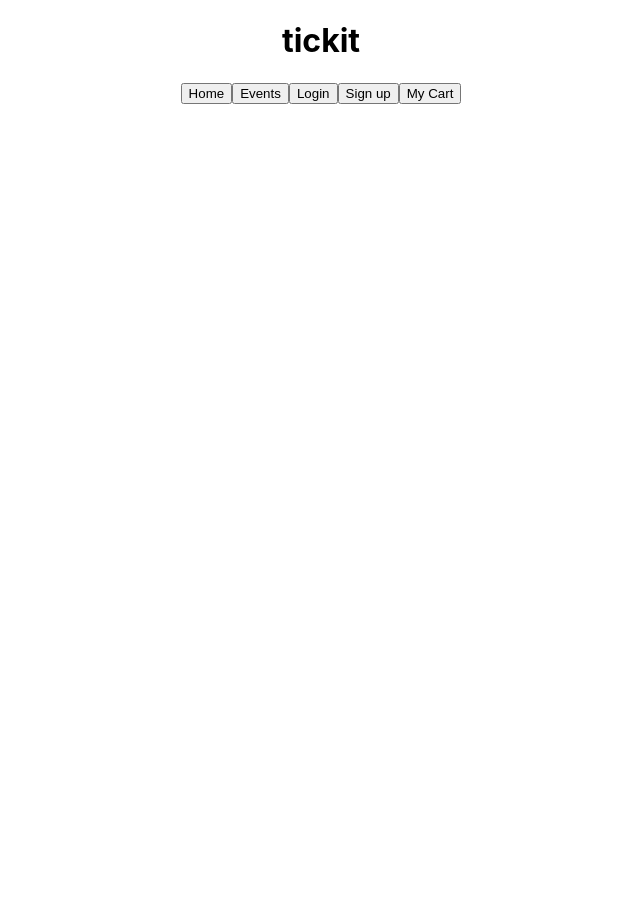
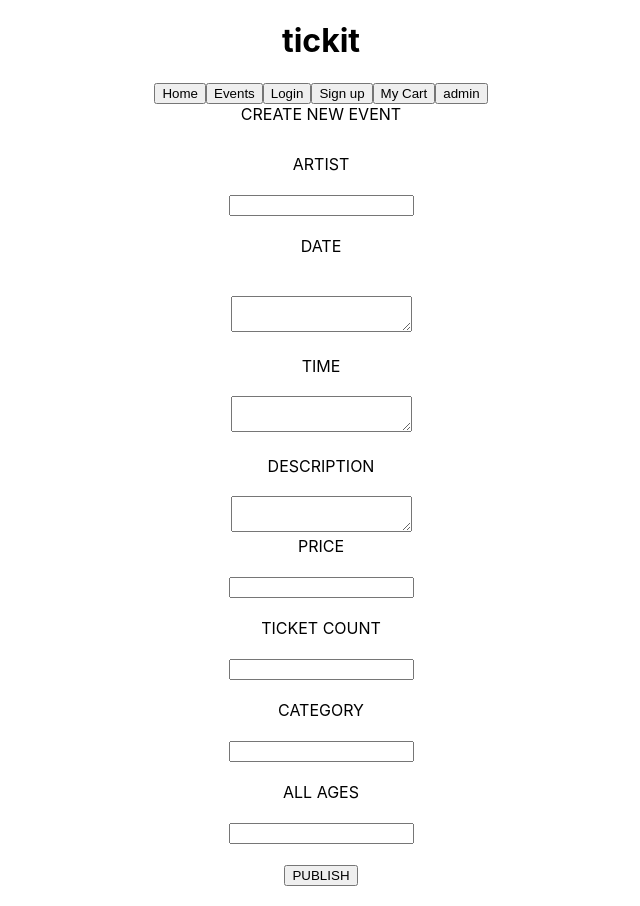
Before and after one commit to benjaminrogerlewin/tickit-front-end, a React (Create React App) app in the folder tickit/: page /create in a window 1280 px wide. Shown: the whole page, without its empty margins (319-959 px from the left). Before the commit the page ends 800 px from the top, so only its background shows below. Built offline with nearby package versions, Linux system fonts and the light colour scheme; no server answers.

Commit message:
started crud functionality

```diff
--- a/tickit/src/App.js
+++ b/tickit/src/App.js
@@ -1,24 +1,37 @@
-import logo from './logo.svg';
-import './App.css';
-import { Routes, Route, useParams} from 'react-router-dom'
-import Client from './services/api'
-import { useEffect, useState } from 'react';
-import Home from './components/Home'
-import Nav from './components/Nav'
-import Events from './components/Events'
-import Login from './components/Login'
-import SignUp from './components/SignUp';
-import Cart from './components/Cart'
+import logo from "./logo.svg";
+import "./App.css";
+import { Routes, Route, useParams } from "react-router-dom";
+import Client from "./services/api";
+import { useEffect, useState } from "react";
+import Home from "./components/Home";
+import Nav from "./components/Nav";
+import Events from "./components/Events";
+import Login from "./components/Login";
+import SignUp from "./components/SignUp";
+import Cart from "./components/Cart";
+import AdminEvents from "./components/AdminEvents";
+import EventCreate from "./components/EventCreate";
+import EventUpdate from "./components/EventUpdate";
+import AdminVenues from "./components/AdminVenues";
 
 function App() {
+  const [eventContent, setEventContent] = useState([]);
+  const [venue, setVenue] = useState([]);
 
-  const [venueContent, setVenueContent] = useState([])
+  const getVenue = () => {
+    Client.get(`/venues`).then((getVenue) => {
+      setVenue(getVenue.data);
+    });
+  };
 
-  const { id } = useParams();
+  useEffect(() => {
+    getVenue();
+  }, []);
 
+  // Read Data
   const getContent = () => {
     Client.get(`/events`).then((getContent) => {
-      setVenueContent(getContent.data);
+      setEventContent(getContent.data);
     });
   };
 
@@ -30,19 +43,45 @@ function App() {
     Client.delete(`/events/${id}`).then(() => {
       getContent();
     });
-    console.log(id)
+    console.log(id);
   };
-
 
   return (
     <div className="App">
       <Nav />
       <Routes>
-        <Route path="/" element={<Home venueContent={venueContent} handleDelete={handleDelete} />} />
-        <Route path="/events" element={<Events />} />
+        <Route
+          path="/"
+          element={
+            <Home eventContent={eventContent} handleDelete={handleDelete} />
+          }
+        />
+        <Route path="/events" element={<Events eventContent={eventContent}/>} />
         <Route path="/login" element={<Login />} />
         <Route path="/signup" element={<SignUp />} />
         <Route path="/cart" element={<Cart />} />
+        <Route
+          path="/admin"
+          element={<AdminVenues eventContent={eventContent} venue={venue} />}
+        />
+        <Route
+          path="/admin/:id"
+          element={
+            <AdminEvents
+              eventContent={eventContent}
+              handleDelete={handleDelete}
+              venue={venue}
+            />
+          }
+        />
+        <Route
+          path="/create"
+          element={<EventCreate eventContent={eventContent} />}
+        />
+        <Route
+          path="/update"
+          element={<EventUpdate eventContent={eventContent} />}
+        />
       </Routes>
     </div>
   );
--- /dev/null
+++ b/tickit/src/components/AdminEvents.jsx
@@ -0,0 +1,48 @@
+import { useEffect, useState } from "react";
+import Client from "../services/api";
+import { Link, useParams } from "react-router-dom";
+
+export default function AdminEvents(props) {
+
+    const [event, setEvent] = useState(null);
+
+    let { id } = useParams();
+
+    useEffect(() => {
+        if (!id) {
+            return;
+        }
+
+        let selectedVenue = props.venue.find(
+            (event) => event.id === parseInt(id)
+        );
+        setEvent(selectedVenue);
+    }, [props.venue, id]);
+
+    if (!event || !props.venue) {
+        return <div>Loading...</div>;
+    }
+
+    console.log(event)
+
+    return (
+        <>
+            <Link to='/create'><button>Create</button></Link>
+            <div>
+                <div key={event.id}>
+                    {event.events.map((e) => (
+                      <div>
+                    <div>
+                       <h1>{e.artist}</h1>
+                    </div>
+                    <Link to='/update'><button>Edit</button></Link>
+                    <button onClick={() => props.handleDelete(event.id)}>delete</button>
+                    </div>
+                ))}
+
+
+                </div>
+            </div>
+        </>
+    );
+}
--- /dev/null
+++ b/tickit/src/components/AdminVenues.jsx
@@ -0,0 +1,37 @@
+import { useEffect, useState } from "react";
+import Client from "../services/api";
+import { Link, useNavigate } from "react-router-dom";
+
+export default function AdminVenues(props) {
+
+    let navigate = useNavigate()
+
+    const showEvents = (ven) => {
+        navigate(`${ven.id}`)
+    }
+
+    // const [venue, setVenue] = useState([])
+
+    // const getVenue = () => {
+    //     Client.get(`/venues`).then((getVenue) => {
+    //       setVenue(getVenue.data);
+    //     });
+    //   };
+
+    //   useEffect(() => {
+    //     getVenue();
+    //   }, []);
+
+    return(
+        <>
+            <h1>this is venues</h1>
+            <div>
+                {props.venue.map((ven) => (
+                    <div onClick={() => showEvents(ven)} key={ven.id}>
+                       <span>{ven.name}</span>
+                    </div>
+                ))}
+            </div>
+        </>
+    )
+}
--- /dev/null
+++ b/tickit/src/components/EventCreate.jsx
@@ -0,0 +1,180 @@
+import { useState } from "react";
+import Client from "../services/api";
+
+export default function EventCreate(props) {
+  let id = 5;
+  const [createEvent, setCreateEvent] = useState([]);
+  const [formData, setFormData] = useState({
+    artist: "",
+    date: "",
+    time: "",
+    description: "",
+    price: "",
+    ticket_count: "",
+    category: "",
+    all_ages: "",
+    venue_id: 2
+  });
+
+  const handleChange = (e) => {
+    setFormData({ ...formData, [e.target.id]: e.target.value });
+  };
+
+  const handleSubmit = async (e) => {
+    e.preventDefault();
+    const response = await Client.post(`/events`, formData);
+    console.log(response.data);
+    setCreateEvent(response.data);
+  };
+
+  return (
+    <div className="pageContainer">
+      <div className="body">
+        <div className="pageTitle">
+          <span>CREATE NEW EVENT</span>
+        </div>
+
+        <div className="blogWindow" style={{ paddingTop: "30px" }}>
+          <form onSubmit={handleSubmit}>
+            <label htmlFor="title" className="homeTitle" style={{}}>
+              ARTIST
+            </label>
+            <br></br> <br></br>
+            <input
+              required
+              type="text"
+              id="artist"
+              name="artist"
+              value={formData.artist}
+              onChange={handleChange}
+              className="formInput"
+            />
+            <br></br>
+            <br></br>
+            <div style={{ justifyContent: "left" }}>
+              <label htmlFor="synopsis" className="homeTitle">
+                DATE
+              </label>
+            </div>
+            <br></br>
+            <br></br>
+            <textarea
+              required
+              id="date"
+              name="date"
+              value={formData.date}
+              onChange={handleChange}
+              className="formTextArea"
+            />
+            <br></br>
+            <br></br>
+            <label htmlFor="time" className="homeTitle">
+              TIME
+            </label>
+            <br></br>
+            <br></br>
+            <textarea
+              required
+              id="time"
+              name="time"
+              value={formData.time}
+              onChange={handleChange}
+              className="formTextArea"
+            />
+            <br></br>
+            <br></br>
+            <label htmlFor="description" className="homeTitle">
+              DESCRIPTION
+            </label>
+            <br></br>
+            <br></br>
+            <textarea
+              required
+              id="description"
+              name="description"
+              value={formData.image}
+              onChange={handleChange}
+              className="formTextArea"
+            />
+            <br></br>
+            <label htmlFor="price" className="homeTitle" style={{}}>
+              PRICE
+            </label>
+            <br></br> <br></br>
+            <input
+              required
+              type="text"
+              id="price"
+              name="price"
+              value={formData.title}
+              onChange={handleChange}
+              className="formInput"
+            />
+            <br></br>
+            <br></br>
+            <label htmlFor="ticket_count" className="homeTitle" style={{}}>
+              TICKET COUNT
+            </label>
+            <br></br> <br></br>
+            <input
+              required
+              type="text"
+              id="ticket_count"
+              name="ticket_count"
+              value={formData.title}
+              onChange={handleChange}
+              className="formInput"
+            />
+            <br></br>
+            <br></br>
+            <label htmlFor="category" className="homeTitle" style={{}}>
+              CATEGORY
+            </label>
+            <br></br> <br></br>
+            <input
+              required
+              type="text"
+              id="category"
+              name="category"
+              value={formData.title}
+              onChange={handleChange}
+              className="formInput"
+            />
+            <br></br>
+            <br></br>
+            <label htmlFor="all_ages" className="homeTitle" style={{}}>
+              ALL AGES
+            </label>
+            <br></br> <br></br>
+            <input
+              required
+              type="text"
+              id="all_ages"
+              name="all_ages"
+              value={formData.title}
+              onChange={handleChange}
+              className="formInput"
+            />
+            <br></br>
+            <br></br>
+            <button className="btnLarge" id="btn-create" type="submit">
+              PUBLISH
+            </button>
+          </form>
+          {createEvent && (
+            <div>
+              <h2>{createEvent.artist}</h2>
+              <p>{createEvent.date}</p>
+              <p>{createEvent.time}</p>
+              <p>{createEvent.description}</p>
+              <p>{createEvent.price}</p>
+              <p>{createEvent.ticket_count}</p>
+              <p>{createEvent.category}</p>
+              <p>{createEvent.all_ages}</p>
+            </div>
+          )}
+        </div>
+      </div>
+    </div>
+  );
+}
--- /dev/null
+++ b/tickit/src/components/EventUpdate.jsx
@@ -0,0 +1,7 @@
+export default function EventUpdate() {
+    return(
+        <>
+            <h1>This is where you edit your event</h1>
+        </>
+    )
+}
--- a/tickit/src/components/Events.jsx
+++ b/tickit/src/components/Events.jsx
@@ -1,3 +1,11 @@
-export default function Events() {
-    return 'I am events'
+export default function Events(props) {
+    return(
+        <>
+            {props.eventContent.map((ven) => (
+                    <div>
+                       <h1>{ven.artist}</h1>
+                    </div>
+                ))}
+        </>
+    )
 }
--- a/tickit/src/components/Home.jsx
+++ b/tickit/src/components/Home.jsx
@@ -1,15 +1,7 @@
 const Home = (props) => {
   return (
     <>
-      <h1>Hello</h1>
-      <div>
-        {props.venueContent.map((venue, id) => (
-          <div key={venue.id}>
-            <h2>{venue.artist}</h2>
-            <button onClick={() => props.handleDelete(venue.id)}>delete</button>
-          </div>
-        ))}
-      </div>
+      <h1>Home</h1>
     </>
   );
 };
--- a/tickit/src/components/Nav.jsx
+++ b/tickit/src/components/Nav.jsx
@@ -10,6 +10,7 @@ const Nav = () => {
                 <Link to="/Login"><button>Login</button></Link>
                 <Link to="/SignUp"><button>Sign up</button></Link>
                 <Link to="/cart"><button>My Cart</button></Link>
+                <Link to="/admin"><button>admin</button></Link>
             </div>
         </div>
     )
```
